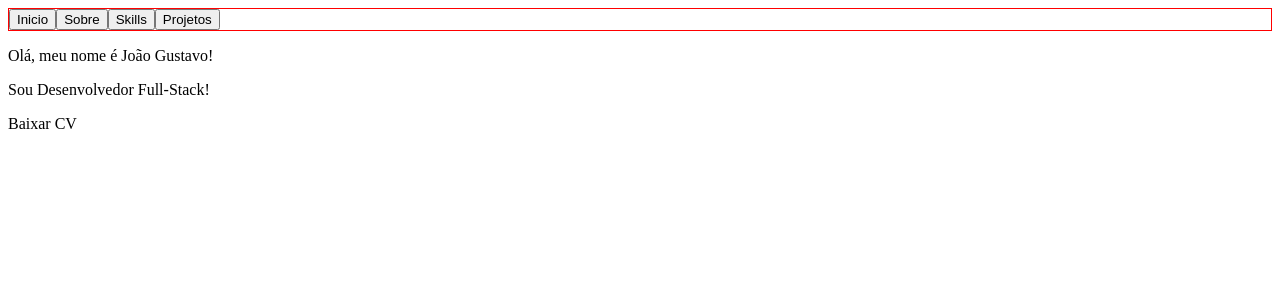
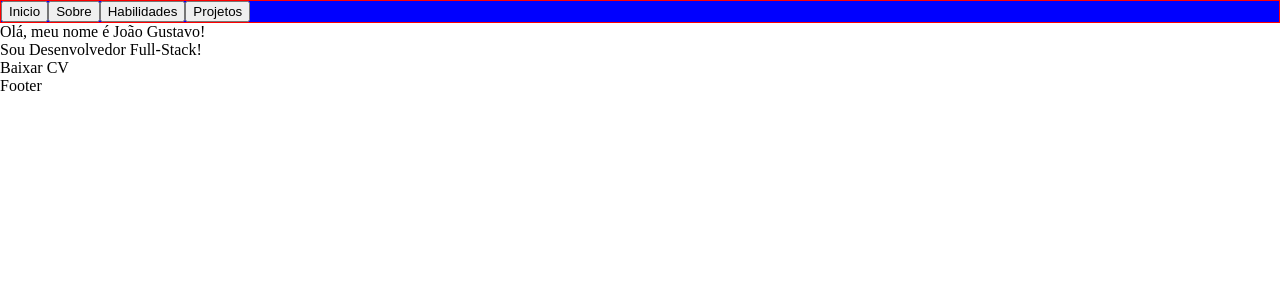
Before and after one commit to Joaogustavo789/portfolio, a React (Vite) app: page / in a window 1280 px wide. Shown: the top 300 px of the page. Built offline with nearby package versions, Linux system fonts and the light colour scheme.

Commit message:
feat: :sparkles: Introduzindo a estrutura inicial do Footer

```diff
--- a/src/App.jsx
+++ b/src/App.jsx
@@ -1,4 +1,5 @@
-import Routes from "./routes/Routes"
+import Routes from "./routes/Routes";
+import './styles.css';
 
 function App() {
   return (
--- /dev/null
+++ b/src/components/Footer/Footer.jsx
@@ -0,0 +1,7 @@
+function Footer() {
+  return (
+    <div>Footer</div>
+  )
+}
+
+export default Footer;
--- a/src/components/Header/Header.jsx
+++ b/src/components/Header/Header.jsx
@@ -14,7 +14,7 @@ function Header() {
   }
 
   const handleSkills = () => {
-    history.push('/skills')
+    history.push('/habilidades')
   }
 
   const handleProjects = () => {
@@ -35,7 +35,7 @@ function Header() {
 
       <Button
         click={ handleSkills }
-        text="Skills"
+        text="Habilidades"
       />
 
       <Button
--- a/src/components/Header/styles.jsx
+++ b/src/components/Header/styles.jsx
@@ -2,4 +2,5 @@ import styled from 'styled-components';
 
 export const HeaderStyled = styled.header `
   border: 1px solid red;
+  background-color: blue;
 `
--- a/src/pages/AboutPage/AboutPage.jsx
+++ b/src/pages/AboutPage/AboutPage.jsx
@@ -1,10 +1,12 @@
 import Header from "../../components/Header/Header";
+import Footer from '../../components/Footer/Footer';
 
 function AboutPage() {
   return (
     <main>
       <Header />
       <div>AboutPage</div>
+      <Footer />
     </main>
   )
 }
--- a/src/pages/HomePage/HomePage.jsx
+++ b/src/pages/HomePage/HomePage.jsx
@@ -1,4 +1,5 @@
 import Header from "../../components/Header/Header";
+import Footer from '../../components/Footer/Footer';
 
 function HomePage() {
   return (
@@ -7,6 +8,7 @@ function HomePage() {
       <p>Olá, meu nome é João Gustavo!</p>
       <p>Sou Desenvolvedor Full-Stack!</p>
       <p>Baixar CV</p>
+      <Footer />
     </main>
   )
 }
--- a/src/pages/ProjectsPage/ProjectsPage.jsx
+++ b/src/pages/ProjectsPage/ProjectsPage.jsx
@@ -1,10 +1,12 @@
 import Header from "../../components/Header/Header";
+import Footer from '../../components/Footer/Footer';
 
 function ProjectsPage() {
   return (
     <main>
       <Header />
       <div>ProjectsPage</div>
+      <Footer />
     </main>
   )
 }
--- a/src/pages/SkillsPage/SkillsPage.jsx
+++ b/src/pages/SkillsPage/SkillsPage.jsx
@@ -1,10 +1,12 @@
 import Header from "../../components/Header/Header";
+import Footer from '../../components/Footer/Footer';
 
 function SkillsPage() {
   return (
     <main>
       <Header />
       <div>SkillsPage</div>
+      <Footer />
     </main>
   )
 }
--- a/src/routes/Routes.jsx
+++ b/src/routes/Routes.jsx
@@ -9,7 +9,7 @@ function Routes() {
     <Switch>
       <Route exact path="/" component={ HomePage }/>
       <Route exact path="/sobre-mim" component={ AboutPage }/>
-      <Route exact path="/skills" component={ SkillsPage }/>
+      <Route exact path="/habilidades" component={ SkillsPage }/>
       <Route exact path="/projetos" component={ ProjectsPage }/>
     </Switch>
   )
--- /dev/null
+++ b/src/styles.css
@@ -0,0 +1,23 @@
+html {
+  box-sizing: border-box;
+  font-size: 16px;
+}
+
+*, *:before, *:after {
+  box-sizing: inherit;
+}
+
+body, h1, h2, h3, h4, h5, h6, p, ol, ul {
+  margin: 0;
+  padding: 0;
+  font-weight: normal;
+}
+
+ol, ul {
+  list-style: none;
+}
+
+img {
+  max-width: 100%;
+  height: auto;
+}
```
